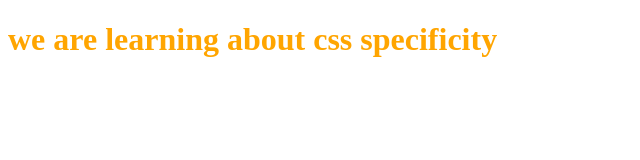
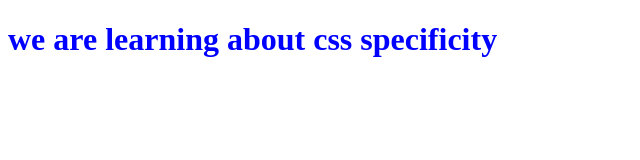
Before and after one commit to Vishalthakur010/Sigma-web-development, a plain HTML site: page video 21/index.html in a window 1280 px wide. Shown: the whole page, without its empty margins (0-640 px from the left). Drawn offline with Linux system fonts and the light colour scheme.

Commit message:
video 21

```diff
--- a/video 21/index.html
+++ b/video 21/index.html
@@ -1,28 +1,52 @@
 <!DOCTYPE html>
 <html lang="en">
+
 <head>
     <meta charset="UTF-8">
     <meta name="viewport" content="width=device-width, initial-scale=1.0">
     <title>css specificity</title>
     <style>
-        h1{
+        /* The specificity of element selector is 0 */
+        h1 {
             color: aqua;
         }
-        .xred{
-            color:orange!important;
+
+        /* The specificity of class selector is 10 */
+        .xred {
+            color: orange;
         }
-        .xyellow{
+
+        /* The specificity of class selector is 10 */
+        h1.xyellow {
             color: blue;
         }
-        .xpurple{
+
+        /* The specificity of class selector is 10 */
+        .xpurple {
             color: red;
         }
+
+        /* The specificity of attribute selector is 10 */
         [data-x=a] {
-        color: green;
+            color: green;
         }
+
+        /*The specificity of the selector is
+        a= Element= 1
+        .harryclass= class= 10
+        .rohan= 10
+        href= attribute= 10
+        hover= pseudo selector= 10
+        total= 1+10+10+10+10= 41
+
+        a.harryclass.rohan-class[href]:hover {
+  color: red;
+}*/
     </style>
 </head>
+
 <body>
-    <h1 class="xred xyellow xpurple " data-x= "a">we are learning about css specificity</h1>
+    <h1 class="xred xyellow xpurple " data-x="a">we are learning about css specificity</h1>
 </body>
+
 </html>
```
